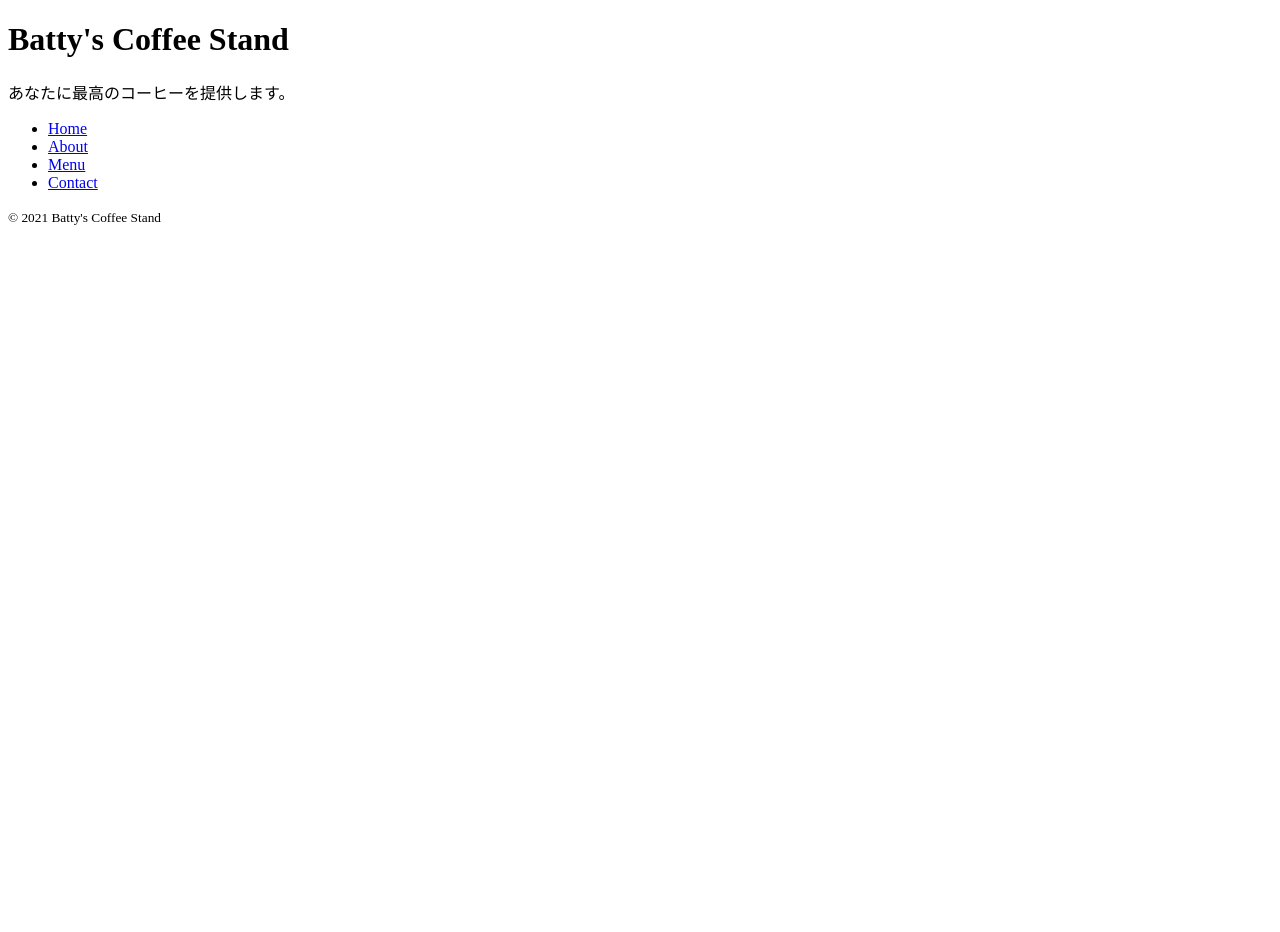
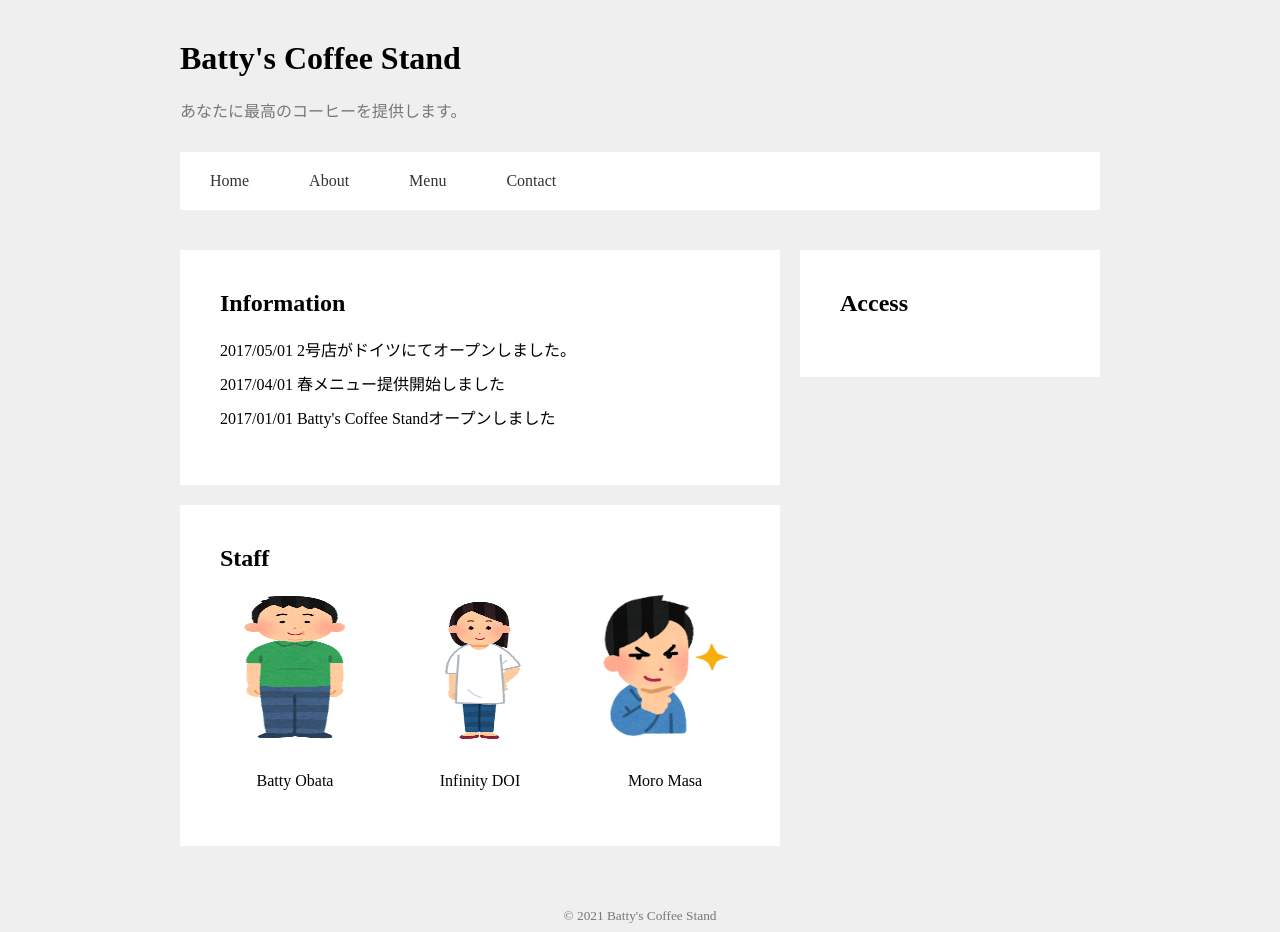
Before and after one commit to hasegawa-ren/html-sample, a plain HTML site: page index.html in a window 1280 px wide. Before the commit the page ends 800 px from the top, so only its background shows below. Drawn offline with Linux system fonts and the light colour scheme.

Commit message:
added style.css #1

```diff
--- /dev/null
+++ b/css/style.css
@@ -0,0 +1,114 @@
+body {
+  background-color: #efefef;
+}
+
+header {
+  margin-top: 20px;
+}
+
+.container {
+  width: 920px;
+  margin: 0 auto 40px auto;
+}
+
+/* header */
+
+.header-title {
+  margin-top: 40px;
+  margin-bottom: 30px;
+}
+
+.logo {
+  font-size: 32px;
+}
+
+.title-text {
+  color: #777;
+}
+
+.header-navigation {
+  width: 100%;
+  background-color: #fff;
+  padding: 20px 0;
+}
+
+.header-navigation li {
+  float: left;
+  padding: 0 30px;
+  text-align: center;
+  list-style-type: none;
+}
+
+.header-navigation li a {
+  color: #333;
+  text-decoration: none;
+}
+
+.clearfix:after {
+  content: "";
+  display: block;
+  clear: both;
+}
+
+footer {
+  text-align: center;
+}
+
+.copyright {
+  color: #777;
+}
+
+/* main */
+
+.card-contents {
+  padding: 40px;
+  margin-bottom: 20px;
+  background-color: #fff;
+}
+
+.card-title {
+  font-size: 24px;
+  font-weight: bold;
+  margin-top: 0;
+  margin-bottom: 20px;
+}
+
+main {
+  width: 600px;
+  margin-right: 20px;
+  float: left;
+}
+
+aside {
+  width: 300px;
+  float: left;
+}
+
+.information-list {
+  list-style-type: none;
+  padding-left: 0;
+}
+
+.information-list li {
+  margin-bottom: 10px;
+}
+
+.staff {
+  width: 150px;
+  margin-right: 35px;
+  float: left;
+}
+
+.staff:last-child {
+  margin-right: 0;
+}
+
+.staff-image {
+  margin-bottom: 10px;
+  width: 150px;
+  height: 150px;
+}
+
+.staff-name {
+  text-align: center;
+}
--- a/index.html
+++ b/index.html
@@ -5,6 +5,7 @@
   <meta http-equiv="X-UA-Compatible" content="IE=edge">
   <meta name="viewport" content="width=device-width, initial-scale=1.0">
   <title>Batty's Coffee Stand</title>
+  <link rel="stylesheet" href="css/style.css">
 </head>
 <body>
   <header>
@@ -13,7 +14,7 @@
         <h1 class="logo">Batty's Coffee Stand</h1>
         <p class="title-text">あなたに最高のコーヒーを提供します。</p>
       </div>
-      <ul class="header-navigation">
+      <ul class="header-navigation clearfix">
         <li><a href="#">Home</a></li>
         <li><a href="#">About</a></li>
         <li><a href="#">Menu</a></li>
@@ -21,6 +22,40 @@
       </ul>
     </div>
   </header>
+  <div class="container clearfix">
+    <main>
+      <div class="card-contents">
+        <h2 class="card-title">Information</h2>
+        <ul class="information-list">
+          <li>2017/05/01 2号店がドイツにてオープンしました。</li>
+          <li>2017/04/01 春メニュー提供開始しました</li>
+          <li>2017/01/01 Batty's Coffee Standオープンしました</li>
+        </ul>
+      </div>
+      <div class="card-contents">
+        <h2 class="card-title">Staff</h2>
+        <div class="staff-list clearfix">
+          <div class="staff">
+            <img src="img/staff_01.png" alt="スタッフ1" class="staff-image">
+            <p class="staff-name">Batty Obata</p>
+          </div>
+          <div class="staff">
+            <img src="img/staff_02.png" alt="スタッフ2" class="staff-image">
+            <p class="staff-name">Infinity DOI</p>
+          </div>
+          <div class="staff">
+            <img src="img/staff_03.png" alt="スタッフ3" class="staff-image">
+            <p class="staff-name">Moro Masa</p>
+          </div>
+        </div>
+      </div>
+    </main>
+    <aside>
+      <div class="card-contents">
+        <h2 class="card-title">Access</h2>
+      </div>
+    </aside>
+  </div>
   <footer>
     <small class="copyright">© 2021 Batty's Coffee Stand</small>
   </footer>
```
Also changed, not shown: img/aisatsu2_konnichiwa.png (added), img/staff_01.png (added), img/staff_02.png (added), img/staff_03.png (added).
